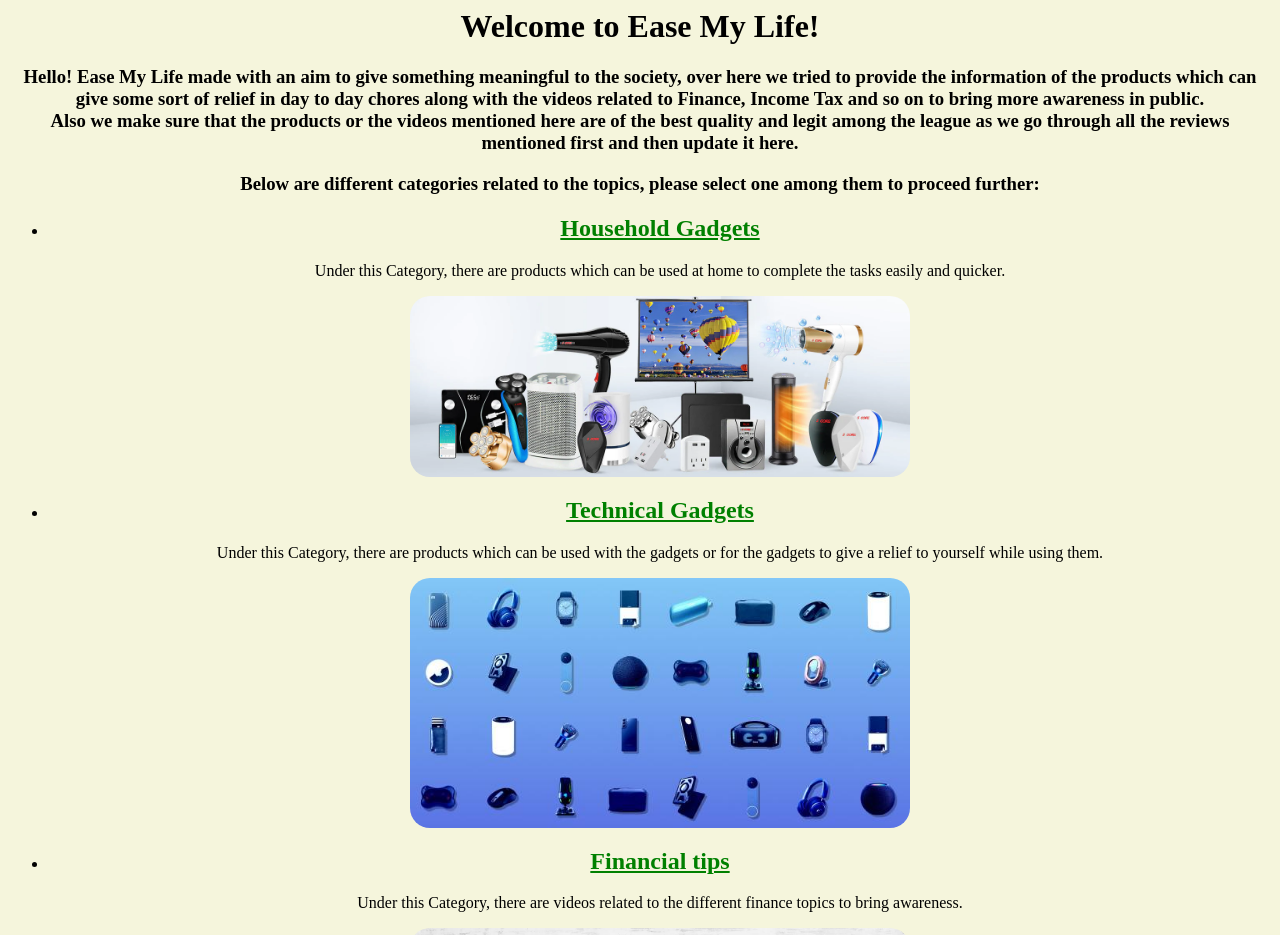
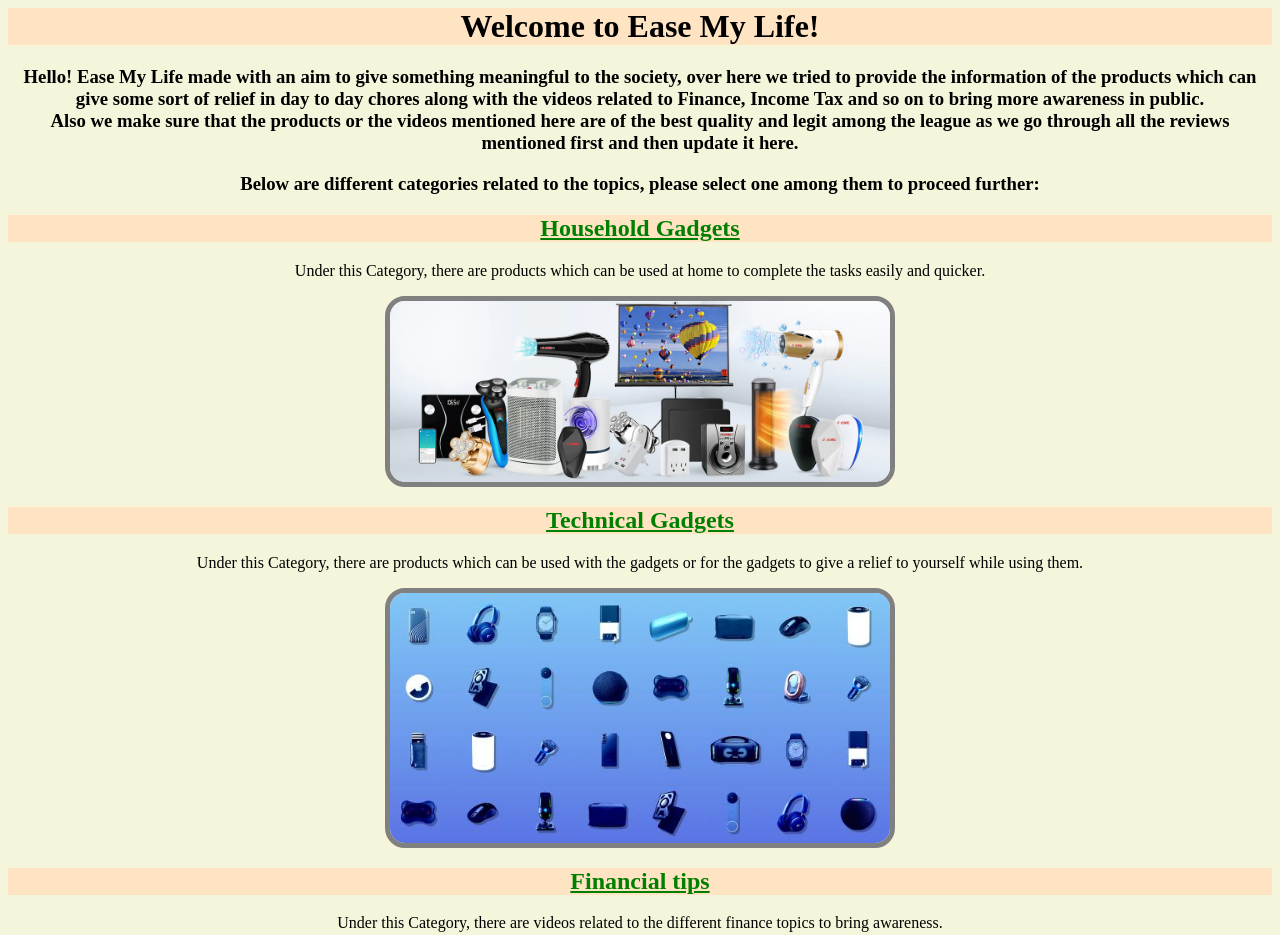
Before and after one commit to Ipad2020/MyProject, a plain HTML site: page index.html in a window 1280 px wide. Shown: the top 935 px of the page. Drawn offline with Linux system fonts and the light colour scheme.

Commit message:
Add files via upload

```diff
--- a/index.html
+++ b/index.html
@@ -5,22 +5,25 @@
         <title>Ease My Life</title>
   </head>
   <body>
-        <h1 id="centeralign">Welcome to Ease My Life!</h1>
+        <h1 id="centeralign" class="heading">Welcome to Ease My Life!</h1>
         <h3 id="centeralign">Hello!
           Ease My Life made with an aim to give something meaningful to the society, over here we tried to provide the information of the products which can give some sort of relief in day to day chores along with the videos related to Finance, Income Tax and so on to bring more awareness in public.<br>
           Also we make sure that the products or the videos mentioned here are of the best quality and legit among the league as we go through all the reviews mentioned first and then update it here.<br>
+        </h3>
 
-        </h3>
-            <h3 id="centeralign">Below are different categories related to the topics, please select one among them to proceed further:</h3>
-            <ul id="centeralign">
-                <li><a href="./Household.html" class="olitems"><h2>Household Gadgets</h2></a><p>Under this Category, there are products which can be used at home to complete the tasks easily and quicker.</p></li>
+        <h3 id="centeralign">Below are different categories related to the topics, please select one among them to proceed further:</h3>
+
+            <div id="centeralign">
+                <a href="./Household.html" class="olitems"><h2 class="heading">Household Gadgets</h2></a><p>Under this Category, there are products which can be used at home to complete the tasks easily and quicker.</p>
                 <img src="./Household Image.webp" alt="Household Image" class="img"/>
-                <li><a href="./Technical.html" class="olitems"><h2>Technical Gadgets</h2></a><p>Under this Category, there are products which can be used with the gadgets or for the gadgets to give a relief to yourself while using them.</p></li>
+
+                <a href="./Technical.html" class="olitems"><h2 class="heading">Technical Gadgets</h2></a><p>Under this Category, there are products which can be used with the gadgets or for the gadgets to give a relief to yourself while using them.</p>
                 <img src="./Technical Image.jpeg" alt="Technical Image" class="img" />
-                <li><a href="./Financial.html" class="olitems"><h2>Financial tips</h2></a><p>Under this Category, there are videos related to the different finance topics to bring awareness.</p></li>
+
+                <a href="./Financial.html" class="olitems"><h2 class="heading">Financial tips</h2></a><p>Under this Category, there are videos related to the different finance topics to bring awareness.</p>
                 <img src="./financial-tips image.jpg" alt="Financial Image" class="img"/>
-            </ul>
+            </div>
 
-            <h3 id="centeralign">This website is continously updating based on the feedbacks received from the users, please feel free to give feedback or suggestions if there are any.</h3>
+        <h3 id="centeralign">This website is continously updating based on the feedbacks received from the users, please feel free to give feedback or suggestions if there are any.</h3>
   </body>
 </html>
--- a/stylesheet.css
+++ b/stylesheet.css
@@ -4,13 +4,11 @@
 
 /*COpied from internet, need to learn*/
 .img {
+    border: solid grey 5px;
     border-radius: 20px;
     width: 500px;
   }
 
   *{background-color:beige;}
 
-  .householdimg{
-    border-radius:20px;
-    width:200px;
-  }
+  .heading{background-color: bisque;}
```
Also changed, not shown: Financial.html (+2 -5 lines).
